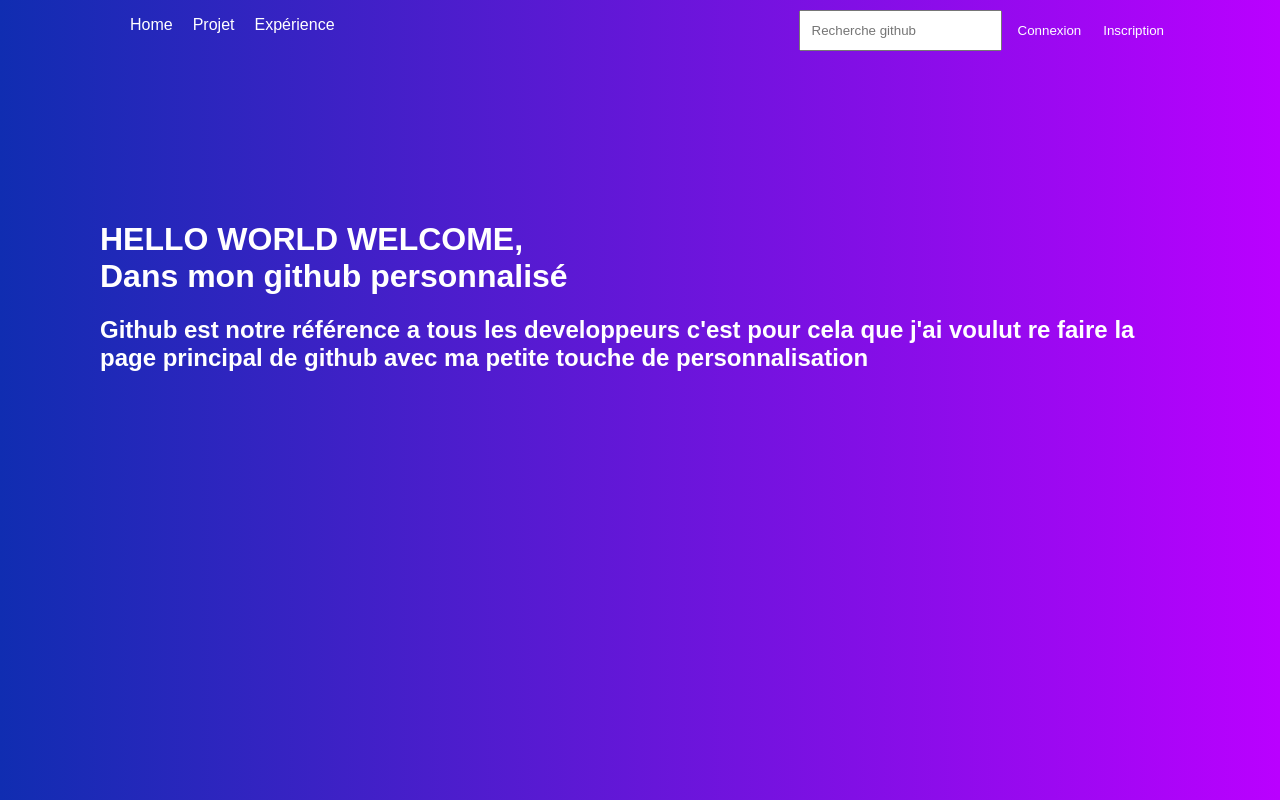
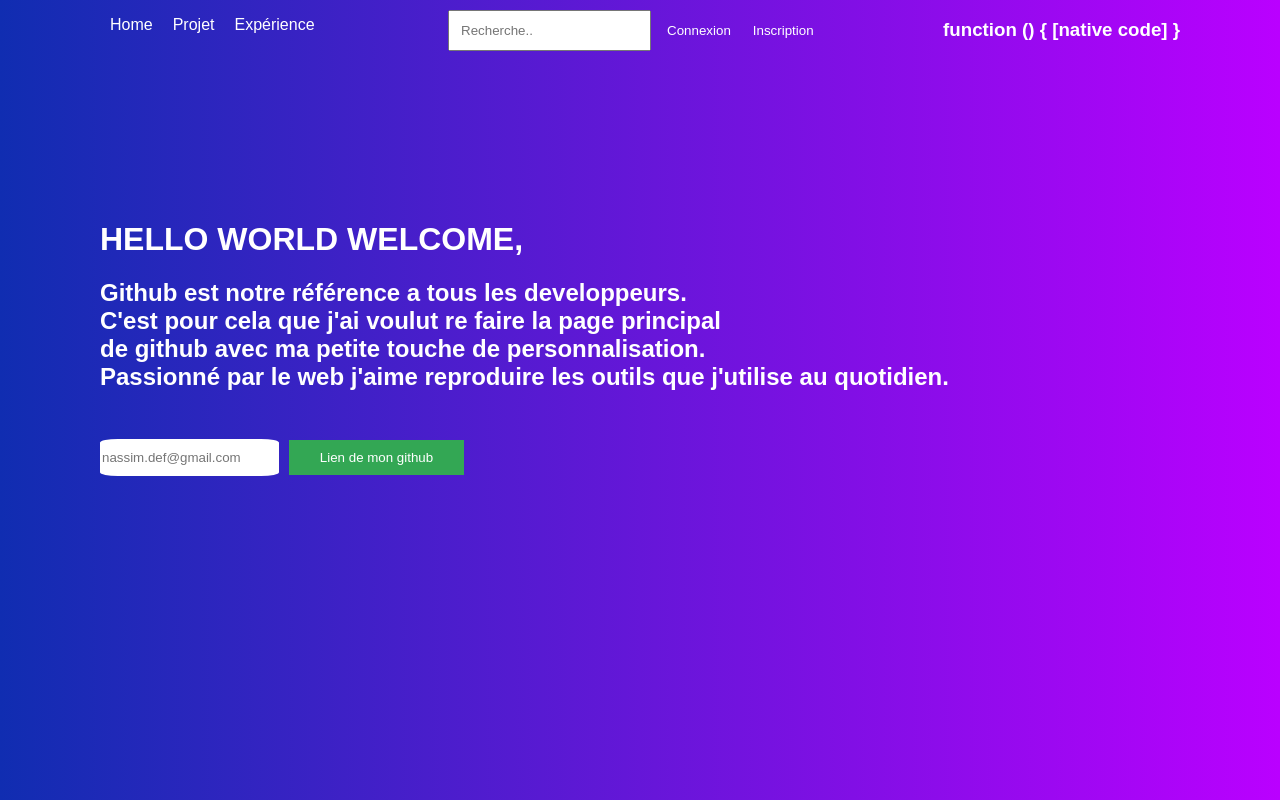
Before and after one commit to Deflandrenassim/Clone-github, a Vue app: page / in a window 1280 px wide. Built offline with nearby package versions, Linux system fonts and the light colour scheme.

Commit message:
add function date now in header

```diff
--- a/src/components/Header.vue
+++ b/src/components/Header.vue
@@ -3,7 +3,6 @@
       <div class="h-droit">
         <nav class="navbar">
           <ul>
-            <li> <i class="fab fa-github"></i></li>
             <li> {{ home }}</li>
             <li> {{ pr }}</li>
             <li> {{ exp }}</li>
@@ -11,10 +10,11 @@
         </nav>
       </div>
       <div class="h-gauche">
-        <input type="text" class="search" placeholder="Recherche github" />
+        <input type="text" class="search" placeholder="Recherche.." />
         <button class="connexion">Connexion</button>
         <button class="inscription">Inscription</button>
       </div>
+<h3> {{ dateBuilder }}</h3>
   </div>
 </template>
 
@@ -26,8 +26,22 @@
       exp: "Expérience",
       pr : "Projet",
       home : "Home"
-}
+    }
+  },
+  methods: {
+    dateBuilder(){
+      let now = new Date();
+      let annee   = now.getFullYear();
+      let mois    = now.getMonth() + 1;
+      let jour    = now.getDate();
+      let heure   = now.getHours();
+      let minute  = now.getMinutes();
+      let seconde = now.getSeconds();
+
+      return `${annee} ${mois} ${jour} ${heure} ${minute} ${seconde}`;
+    }
   }
+
 
 };
 </script>
--- a/src/components/World.vue
+++ b/src/components/World.vue
@@ -1,11 +1,19 @@
 <template>
   <div class="container">
-    <h1> {{ hello }} <br> {{ perso }}</h1>
-    <h2> Github est notre référence a tous les developpeurs c'est pour cela que j'ai voulut re faire la page
-      principal de github avec ma petite touche de personnalisation
+    <h1>{{ hello }}</h1>
+    <h2>
+      Github est notre référence a tous les developpeurs. <br />
+      C'est pour cela que j'ai voulut re faire la page principal <br> de github avec
+      ma petite touche de personnalisation. <br />Passionné par le web j'aime
+      reproduire les outils que j'utilise au quotidien.
     </h2>
 
+    <div class="information">
+      <input type="text" class="search" placeholder="nassim.def@gmail.com" />
+      <button class="lien-github">Lien de mon github </button>
+    </div>
   </div>
+
 </template>
 
 <script>
@@ -13,21 +21,39 @@
   name: "World",
   data() {
     return {
-      hello: 'HELLO WORLD WELCOME, ',
-      perso: 'Dans mon github personnalisé '
+      hello: "HELLO WORLD WELCOME, ",
+      lienGit: "https://github.com/Deflandrenassim" // mon lien git hub pour le router plus tard
     };
-
   },
 };
 </script>
 
 <style scoped>
-.container{
+.container {
   margin-top: 10rem;
 }
-h1 hello{
-  text-align: center;
+.h2 {
+  font-size: 17px;
 }
-
-
+.information{
+  margin-top: 3rem;
+}
+.search{
+  height: 35px;
+  width: 175px;
+  border-radius: 10%;
+  border: none;
+}
+.lien-github{
+  background-color: #33a754;
+  cursor:pointer;
+  height: 35px;
+  width: 175px;
+  border: none;
+  margin-left: 10px;
+  color: white;
+}
+.lien-github:hover{
+  background-color:#2a9e4b;
+}
 </style>
```
Also changed, not shown: src/assets/logo.png (deleted).
